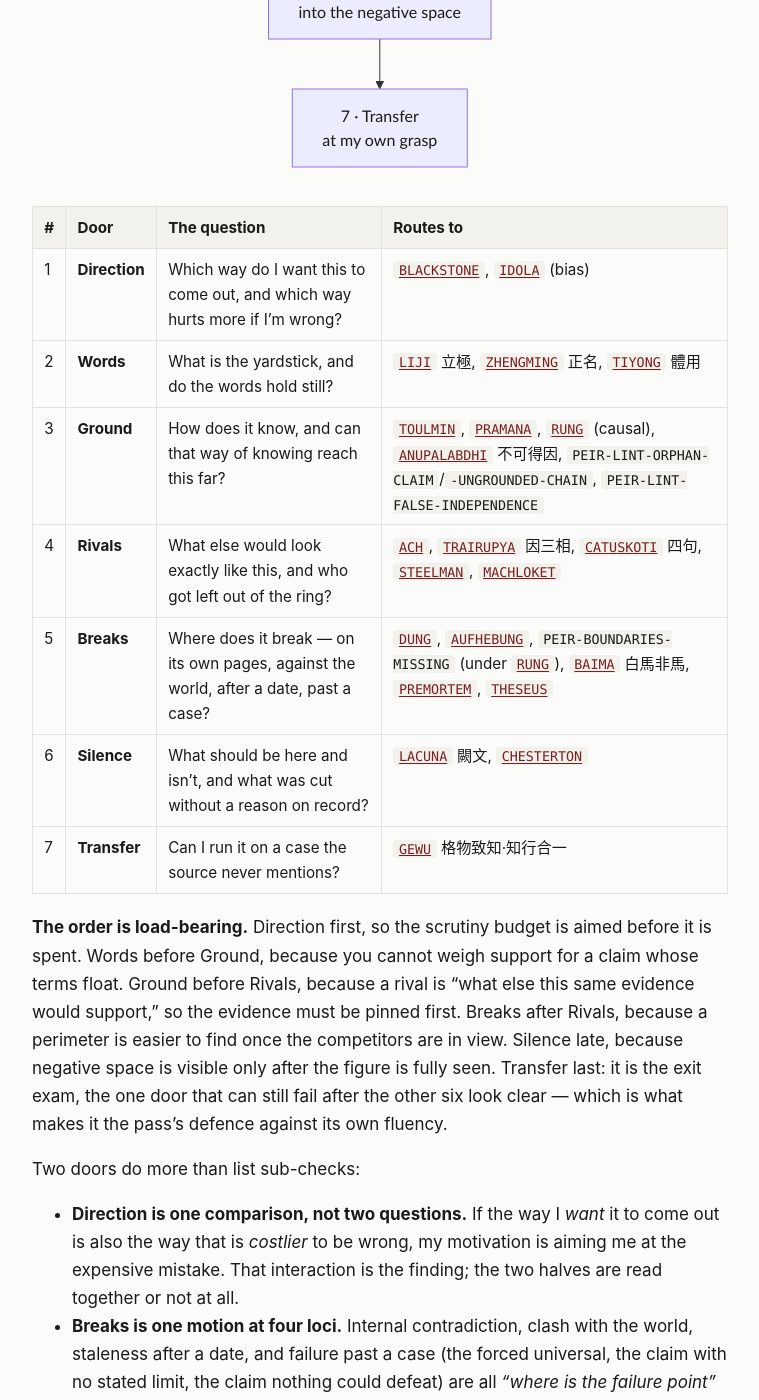
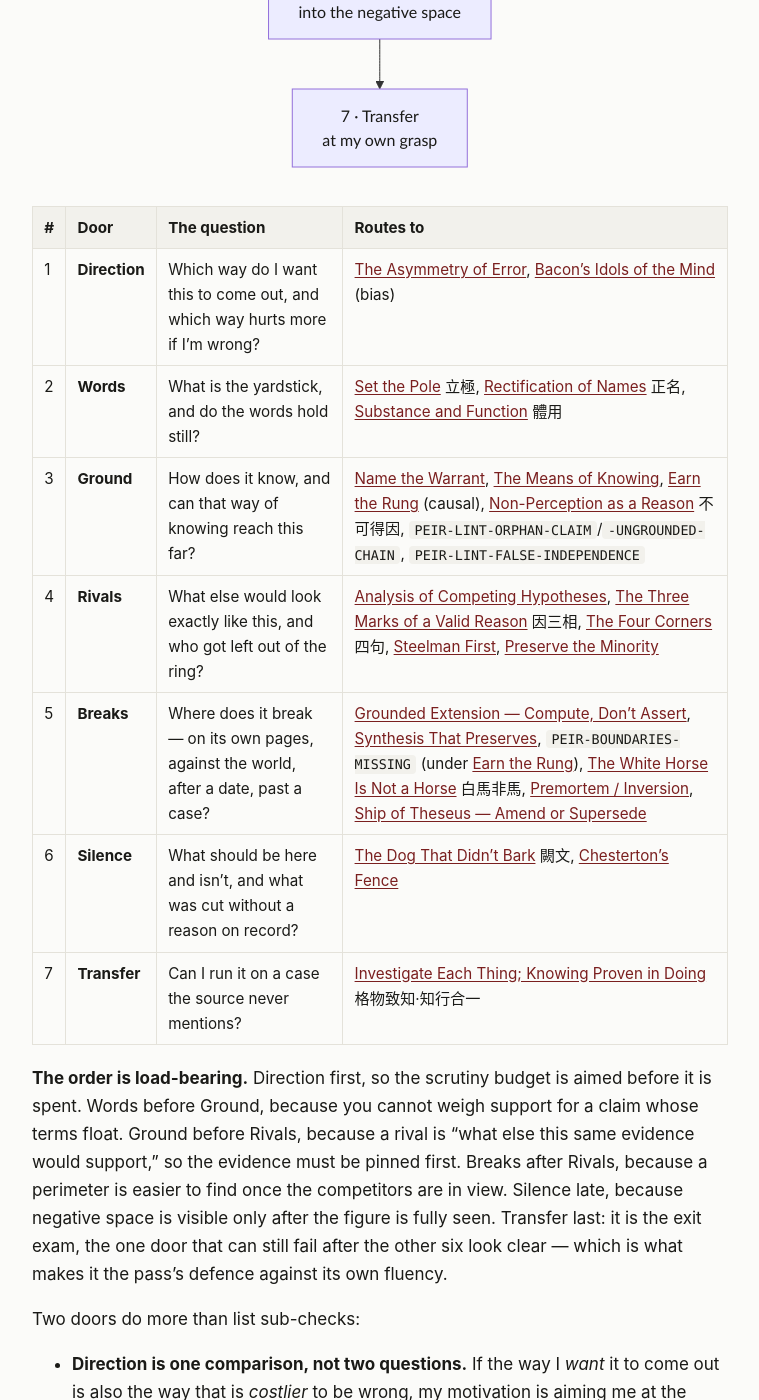
Before and after one commit to SecurityRonin/peira, a Jekyll site: the page built from docs/doors.md, in a window 1280 px wide and 1400 px high, scrolled down 1813 px. Shown: the whole window, without its empty margins (260-1019 px from the left). Built offline with Jekyll 4.4.1, drawn with Linux system fonts in a browser that asks for light colours; some of the changed text lies outside the part shown.

Commit message:
fix(docs): render the landing cards, and drop romanized codes from the doors page (#42)
Two rendering defects on the site:

- The landing "Two ways in" cards were markdown (### headings, links, bold) inside a
  raw <div>, which kramdown does not parse — they rendered literally as
  "### → [text](url)". Rewritten as plain HTML so no parser reaches inside the div.

- The doors page "Routes to" column used the peira lens CODES (LIJI, ZHENGMING, GEWU…)
  as visible link text — romanization as a label. The generator now linkifies each code
  to its English name, keeping the original script as etymology. Codes remain only as
  the labeled peira/CLI identifier on the lens pages and the catalogue index.

Co-authored-by: Claude Opus 4.8 <noreply@anthropic.com>

```diff
--- a/docs/doors.md
+++ b/docs/doors.md
@@ -54,13 +54,13 @@ flowchart TB
 
 | # | Door | The question | Routes to |
 |---|---|---|---|
-| 1 | **Direction** | Which way do I want this to come out, and which way hurts more if I'm wrong? | [`BLACKSTONE`]({{ '/lenses/blackstone/' | relative_url }}), [`IDOLA`]({{ '/lenses/idola/' | relative_url }}) (bias) |
-| 2 | **Words** | What is the yardstick, and do the words hold still? | [`LIJI`]({{ '/lenses/liji/' | relative_url }}) 立極, [`ZHENGMING`]({{ '/lenses/zhengming/' | relative_url }}) 正名, [`TIYONG`]({{ '/lenses/tiyong/' | relative_url }}) 體用 |
-| 3 | **Ground** | How does it know, and can that way of knowing reach this far? | [`TOULMIN`]({{ '/lenses/toulmin/' | relative_url }}), [`PRAMANA`]({{ '/lenses/pramana/' | relative_url }}), [`RUNG`]({{ '/lenses/rung/' | relative_url }}) (causal), [`ANUPALABDHI`]({{ '/lenses/anupalabdhi/' | relative_url }}) 不可得因, `PEIR-LINT-ORPHAN-CLAIM`/`-UNGROUNDED-CHAIN`, `PEIR-LINT-FALSE-INDEPENDENCE` |
-| 4 | **Rivals** | What else would look exactly like this, and who got left out of the ring? | [`ACH`]({{ '/lenses/ach/' | relative_url }}), [`TRAIRUPYA`]({{ '/lenses/trairupya/' | relative_url }}) 因三相, [`CATUSKOTI`]({{ '/lenses/catuskoti/' | relative_url }}) 四句, [`STEELMAN`]({{ '/lenses/steelman/' | relative_url }}), [`MACHLOKET`]({{ '/lenses/machloket/' | relative_url }}) |
-| 5 | **Breaks** | Where does it break — on its own pages, against the world, after a date, past a case? | [`DUNG`]({{ '/lenses/dung/' | relative_url }}), [`AUFHEBUNG`]({{ '/lenses/aufhebung/' | relative_url }}), `PEIR-BOUNDARIES-MISSING` (under [`RUNG`]({{ '/lenses/rung/' | relative_url }})), [`BAIMA`]({{ '/lenses/baima/' | relative_url }}) 白馬非馬, [`PREMORTEM`]({{ '/lenses/premortem/' | relative_url }}), [`THESEUS`]({{ '/lenses/theseus/' | relative_url }}) |
-| 6 | **Silence** | What should be here and isn't, and what was cut without a reason on record? | [`LACUNA`]({{ '/lenses/lacuna/' | relative_url }}) 闕文, [`CHESTERTON`]({{ '/lenses/chesterton/' | relative_url }}) |
-| 7 | **Transfer** | Can I run it on a case the source never mentions? | [`GEWU`]({{ '/lenses/gewu/' | relative_url }}) 格物致知·知行合一 |
+| 1 | **Direction** | Which way do I want this to come out, and which way hurts more if I'm wrong? | [The Asymmetry of Error]({{ '/lenses/blackstone/' | relative_url }}), [Bacon's Idols of the Mind]({{ '/lenses/idola/' | relative_url }}) (bias) |
+| 2 | **Words** | What is the yardstick, and do the words hold still? | [Set the Pole]({{ '/lenses/liji/' | relative_url }}) 立極, [Rectification of Names]({{ '/lenses/zhengming/' | relative_url }}) 正名, [Substance and Function]({{ '/lenses/tiyong/' | relative_url }}) 體用 |
+| 3 | **Ground** | How does it know, and can that way of knowing reach this far? | [Name the Warrant]({{ '/lenses/toulmin/' | relative_url }}), [The Means of Knowing]({{ '/lenses/pramana/' | relative_url }}), [Earn the Rung]({{ '/lenses/rung/' | relative_url }}) (causal), [Non-Perception as a Reason]({{ '/lenses/anupalabdhi/' | relative_url }}) 不可得因, `PEIR-LINT-ORPHAN-CLAIM`/`-UNGROUNDED-CHAIN`, `PEIR-LINT-FALSE-INDEPENDENCE` |
+| 4 | **Rivals** | What else would look exactly like this, and who got left out of the ring? | [Analysis of Competing Hypotheses]({{ '/lenses/ach/' | relative_url }}), [The Three Marks of a Valid Reason]({{ '/lenses/trairupya/' | relative_url }}) 因三相, [The Four Corners]({{ '/lenses/catuskoti/' | relative_url }}) 四句, [Steelman First]({{ '/lenses/steelman/' | relative_url }}), [Preserve the Minority]({{ '/lenses/machloket/' | relative_url }}) |
+| 5 | **Breaks** | Where does it break — on its own pages, against the world, after a date, past a case? | [Grounded Extension — Compute, Don't Assert]({{ '/lenses/dung/' | relative_url }}), [Synthesis That Preserves]({{ '/lenses/aufhebung/' | relative_url }}), `PEIR-BOUNDARIES-MISSING` (under [Earn the Rung]({{ '/lenses/rung/' | relative_url }})), [The White Horse Is Not a Horse]({{ '/lenses/baima/' | relative_url }}) 白馬非馬, [Premortem / Inversion]({{ '/lenses/premortem/' | relative_url }}), [Ship of Theseus — Amend or Supersede]({{ '/lenses/theseus/' | relative_url }}) |
+| 6 | **Silence** | What should be here and isn't, and what was cut without a reason on record? | [The Dog That Didn't Bark]({{ '/lenses/lacuna/' | relative_url }}) 闕文, [Chesterton's Fence]({{ '/lenses/chesterton/' | relative_url }}) |
+| 7 | **Transfer** | Can I run it on a case the source never mentions? | [Investigate Each Thing; Knowing Proven in Doing]({{ '/lenses/gewu/' | relative_url }}) 格物致知·知行合一 |
 
 **The order is load-bearing.** Direction first, so the scrutiny budget is aimed before it is spent.
 Words before Ground, because you cannot weigh support for a claim whose terms float. Ground before
@@ -94,7 +94,7 @@ two yardsticks — process creation on p.4, and cataloguing on p.9" names someth
 written by reopening the source. A door that can be satisfied with the source closed is not doing
 the work.
 
-**A "none found" is itself an absence claim** — the pass's own [`ANUPALABDHI`]({{ '/lenses/anupalabdhi/' | relative_url }}). Write it as *"searched
+**A "none found" is itself an absence claim** — the pass's own [Non-Perception as a Reason]({{ '/lenses/anupalabdhi/' | relative_url }}). Write it as *"searched
 [where] for [what], found none,"* never as a bare "nothing here." Door 3 (Ground) applies to the
 doors' own answers.
 
@@ -170,7 +170,7 @@ peira distinguishes what it **enforces** (deterministic gates over the graph) fr
 **catalogues** (named, sourced, given a worked example, owning no gate — a reading list for what to
 ask by hand). See [`README.md` §"What peira actually enforces"]({{ '/method/' | relative_url }}).
 
-The four lenses this pass adds — [`GEWU`]({{ '/lenses/gewu/' | relative_url }}), [`LACUNA`]({{ '/lenses/lacuna/' | relative_url }}), [`IDOLA`]({{ '/lenses/idola/' | relative_url }}), [`BLACKSTONE`]({{ '/lenses/blackstone/' | relative_url }}) — are **catalogued, not
+The four lenses this pass adds — [Investigate Each Thing; Knowing Proven in Doing]({{ '/lenses/gewu/' | relative_url }}), [The Dog That Didn't Bark]({{ '/lenses/lacuna/' | relative_url }}), [Bacon's Idols of the Mind]({{ '/lenses/idola/' | relative_url }}), [The Asymmetry of Error]({{ '/lenses/blackstone/' | relative_url }}) — are **catalogued, not
 enforced, and deliberately.** *What did I smooth over*, *what would a competent treatment contain*,
 and *which error is costlier* cannot be settled without judgement, and a gate that pretended to
 settle them would be the ceremony peira exists to refuse — its meta-test asserts that a catalogued
```
Also changed, not shown: docs/index.md (+6 -13 lines), 1 other file.
